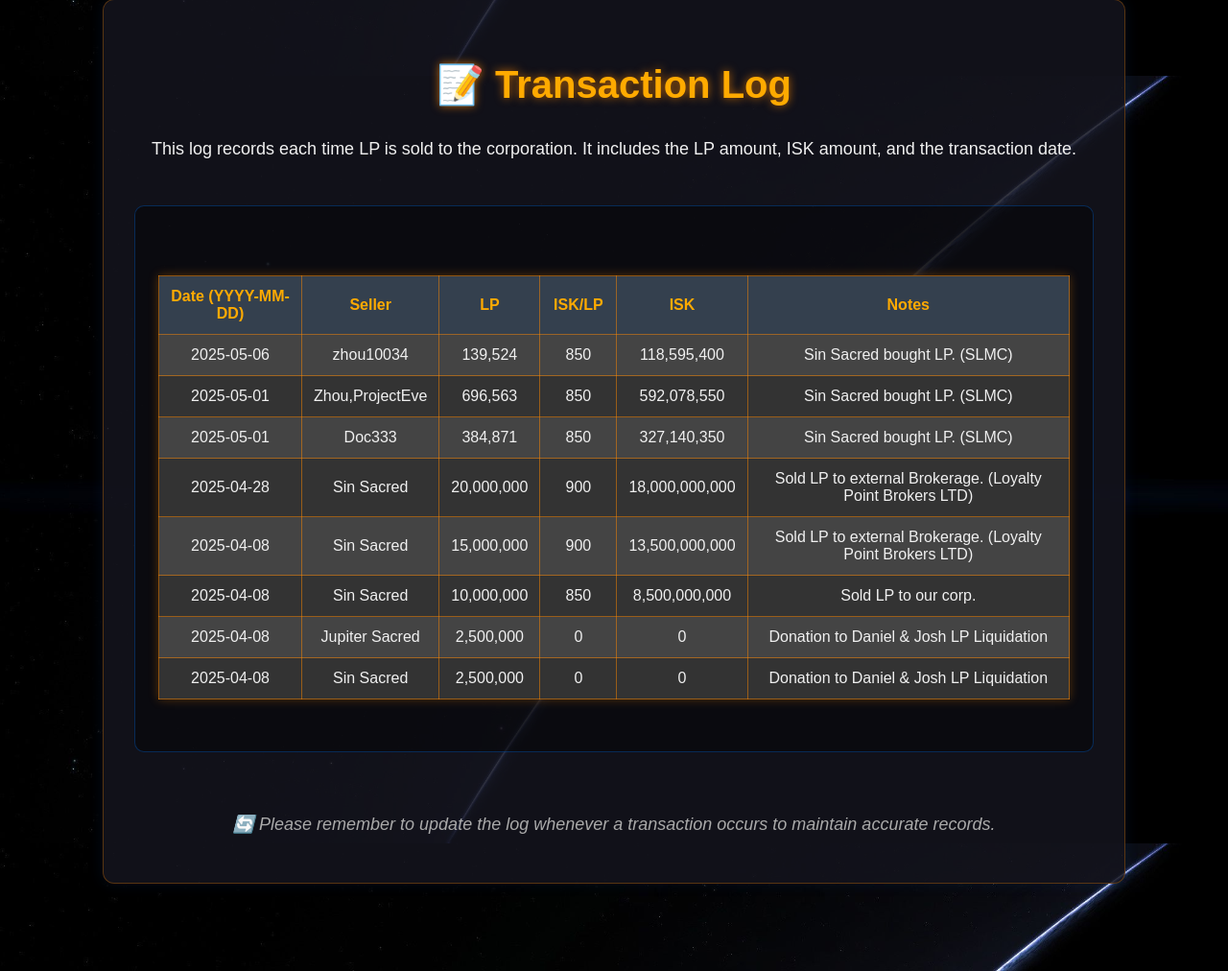
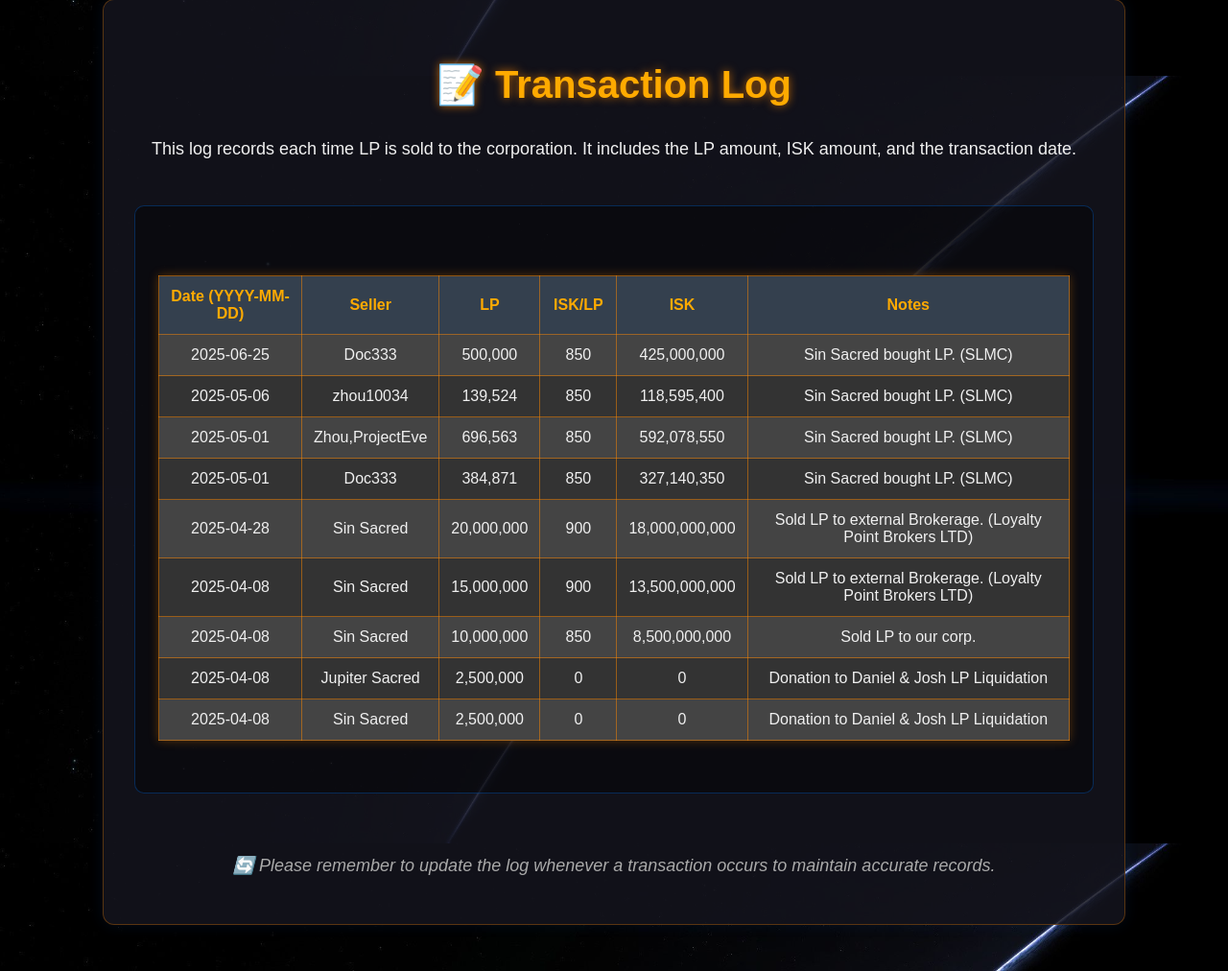
Before and after one commit to JBratvold/SLMC, a Flask app: template templates/balances.html in a window 1280 px wide. Shown: the part 1521-2533 px from the top of the page at 96% size. Run offline with Flask 3, Linux system fonts and the light colour scheme; the template is opened without the code that fills it: most values are stand-ins (such as "Sample title", 1, 10 or a date in 2020).

Commit message:
Add another transaction

```diff
--- a/config.py
+++ b/config.py
@@ -3,7 +3,7 @@
 
 # Individual's LP balance within Sacred Legend Mining Corporation:
 # For example, if Sin Sacred owns 500k LP in the SLMC corp wallet, then set SinSacredLP = 500_000
-SinSacredLP = 1_220_958
+SinSacredLP = 1_720_958
 JupiterSacredLP = 0
 PlutoSacredLP = 0
 DanielJoshLiquidationLP = 812_825
--- a/templates/balances.html
+++ b/templates/balances.html
@@ -72,6 +72,14 @@
             </thead>
             <tbody>
                 <tr>
+                    <td>2025-06-25</td>
+                    <td>Doc333</td>
+                    <td>500,000</td>
+                    <td>850</td>
+                    <td>425,000,000</td>
+                    <td>Sin Sacred bought LP. (SLMC)</td>
+                </tr>
+                <tr>
                     <td>2025-05-06</td>
                     <td>zhou10034</td>
                     <td>139,524</td>
```
